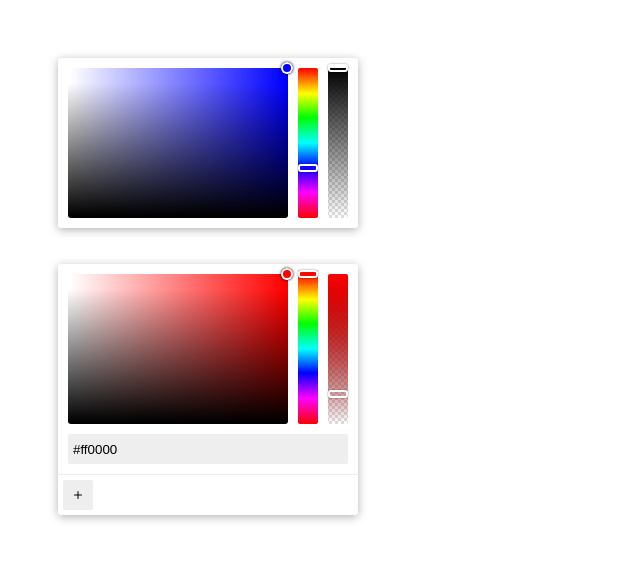
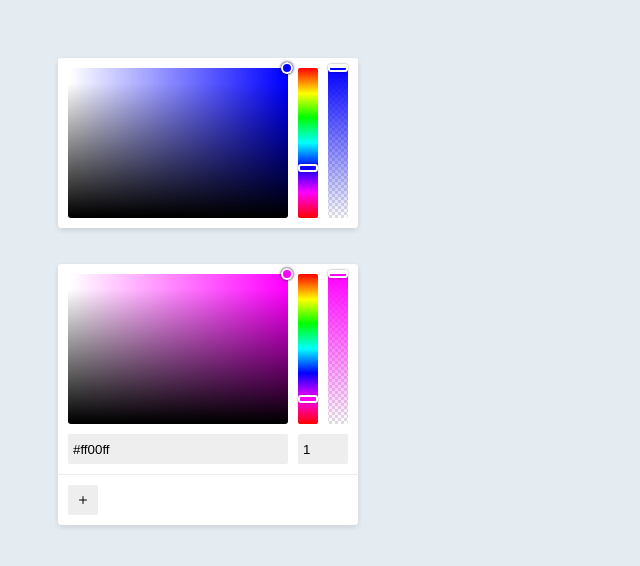
Before and after one commit to kartofelek007/color-picker, a website built with Vite: page index.html in a window 1280 px wide. Shown: the whole page, without its empty margins (0-640 px from the left). Built offline with nearby package versions, Linux system fonts and the light colour scheme.

Commit message:
dodanie opacity jako input

```diff
--- a/src/js/app.js
+++ b/src/js/app.js
@@ -8,7 +8,7 @@ import {ColorPicker} from "./colorpicker/colorpicker.js";
         inputVisible: false
     });
 
-    cp.onColorSelect.on(color =>  console.log(`colorpicker1:`, color));
+    //cp.onColorSelect.on(color =>  console.log(`colorpicker1:`, color));
     cp.setColorHEX("#0000ff")
 }
 
@@ -20,6 +20,7 @@ import {ColorPicker} from "./colorpicker/colorpicker.js";
         inputVisible: true
     });
 
-    cp.onColorSelect.on(color => console.log(`colorpicker2:`, color));
-    cp.setColorObj({r: 255, g: 0, b: 0, a: 0.2});
+    //cp.onColorSelect.on(color => console.log(`colorpicker2:`, color));
+    //cp.setColorObj({r: 255, g: 0, b: 0, a: 0.2});
+    cp.setColorHEX("#ff00ff")
 }
--- a/src/js/colorpicker/_color-library.js
+++ b/src/js/colorpicker/_color-library.js
@@ -2,7 +2,6 @@ import {Signal} from "./_signals.js";
 import {rgb2hex} from "./_functions.js";
 
 export class ColorLibrary {
-    #colorPicker
     #libraryID
     #DOM
     #colors
--- a/src/js/colorpicker/_color-slider.js
+++ b/src/js/colorpicker/_color-slider.js
@@ -65,6 +65,7 @@ export class ColorSlider {
         this.#DOM.dragEl.style.top = `${this.#cursorPos.y}px`;
         this.#color = this.getColor();
         this.#DOM.dragEl.style.background = this.#color.rgb;
+        this.onColorSelect.emit(this.#color);
     }
 
     #drag(e) {
@@ -102,13 +103,17 @@ export class ColorSlider {
     }
 
     setColor(color) {
-        this.#color = color;
         this.#setBgGradient(color);
 
         const hsb = rgb2hsb(color);
         const x = clamp(Math.ceil(hsb.s / (100 / this.#DOM.canvas.width)), 0, this.#DOM.canvas.width - 1);
         const y = clamp(this.#DOM.canvas.height - Math.ceil(hsb.b / (100 / this.#DOM.canvas.height)), 0, this.#DOM.canvas.height);
         this.#cursorPos = {x, y};
+        this.#updatePickerColor();
+    }
+
+    setHue(color) {
+        this.#setBgGradient(color);
         this.#updatePickerColor();
     }
 
--- a/src/js/colorpicker/_functions.js
+++ b/src/js/colorpicker/_functions.js
@@ -12,6 +12,10 @@ export function rgb2hex(r, g, b) {
 
 export function normalize(val, max, min) {
     return (val - min) / (max - min);
+}
+
+export function convertRange(value, r1, r2) {
+    return (value - r1[0]) * (r2[1] - r2[0]) / (r1[1] - r1[0]) + r2[0];
 }
 
 export function hex2rgb(hex) {
@@ -41,7 +45,7 @@ export function rgb2hsl(r, g, b) {
     let s;
     const l = (max + min) / 2;
 
-    if (max == min) {
+    if (max === min) {
         h = s = 0; // achromatic
     } else {
         const d = max - min;
@@ -60,13 +64,17 @@ export function rgb2hsl(r, g, b) {
         h /= 6;
     }
 
-    return [h, s, l];
+    return {
+        h,
+        s,
+        l
+    };
 }
 
 export function hsl2rgb(h, s, l) {
     let r, g, b;
 
-    if (s == 0) {
+    if (s === 0) {
         r = g = b = l; // achromatic
     } else {
         const hue2rgb = function hue2rgb(p, q, t) {
@@ -84,7 +92,11 @@ export function hsl2rgb(h, s, l) {
         g = hue2rgb(p, q, h);
         b = hue2rgb(p, q, h - 1 / 3);
     }
-    return [Math.round(r * 255), Math.round(g * 255), Math.round(b * 255)];
+    return {
+        r: Math.round(r * 255),
+        g: Math.round(g * 255),
+        b: Math.round(b * 255)
+    };
 }
 
 export function hex2hsb(hex) {
--- a/src/js/colorpicker/_hue-slider.js
+++ b/src/js/colorpicker/_hue-slider.js
@@ -93,7 +93,7 @@ export class HueSlider {
     setColor(color) {
         const hslColor = rgb2hsl(color.r, color.g, color.b);
 
-        const hue = hslColor[0] * 360;
+        const hue = hslColor.h * 360;
         const percent = hue / 360 * 100;
 
         this.#cursorPos.y = Math.round(this.#DOM.canvas.height * percent / 100);
--- a/src/js/colorpicker/_opacity-slider.js
+++ b/src/js/colorpicker/_opacity-slider.js
@@ -44,9 +44,10 @@ export class OpacitySlider {
     }
 
     #setBgGradient() {
+        this.#DOM.ctx.clearRect(0, 0, this.#DOM.canvas.width, this.#DOM.canvas.height);
         const gradient = this.#DOM.ctx.createLinearGradient(0, 0, 0, this.#DOM.canvas.height);
-        gradient.addColorStop(0, `rgba(${this.#color.r},${this.#color.g},${this.#color.b},1)`);
-        gradient.addColorStop(1, `rgba(${this.#color.r},${this.#color.g},${this.#color.b},0)`);
+        gradient.addColorStop(0, `rgba(${this.#color.r}, ${this.#color.g}, ${this.#color.b}, 1)`);
+        gradient.addColorStop(1, `rgba(${this.#color.r}, ${this.#color.g}, ${this.#color.b}, 0)`);
         this.#DOM.ctx.fillStyle = gradient;
         this.#DOM.ctx.fillRect(0, 0, this.#DOM.canvas.width, this.#DOM.canvas.height);
     }
@@ -71,16 +72,12 @@ export class OpacitySlider {
 
         let y = clamp(e.pageY - (g.top + window.scrollY), 0, g.height);
         this.#cursorPos.y = Math.abs(y);
-
-        if (this.#cursorPos.y > this.#DOM.canvas.height - 1) {
-            this.#cursorPos.y = this.#DOM.canvas.height - 1;
-        }
-
         this.#cursorPos.x = g.width / 2;
 
-        const color = this.getOpacity();
+        const opacity = this.getOpacity();
+
         this.#DOM.dragEl.style.top = `${y}px`;
-        this.onOpacitySelect.emit(color);
+        this.onOpacitySelect.emit(opacity);
     }
 
     setColor(color) {
@@ -97,8 +94,6 @@ export class OpacitySlider {
     }
 
     getOpacity() {
-        const pixel = this.#DOM.ctx.getImageData(0, this.#cursorPos.y, 1, 1).data;
-        const x = pixel[3];
-        return Number(normalize(x, 255, 0).toFixed(2));
+        return +Number(1 - Number(normalize(this.#cursorPos.y, this.#DOM.canvas.height, 0))).toFixed(2);
     }
 }
--- a/src/js/colorpicker/colorpicker.js
+++ b/src/js/colorpicker/colorpicker.js
@@ -2,7 +2,7 @@ import "./css/style.scss";
 
 import {ColorSlider} from "./_color-slider.js";
 import {HueSlider} from "./_hue-slider.js";
-import {hex2rgba, rgb2hex} from "./_functions.js";
+import {convertRange, hex2rgba, rgb2hex} from "./_functions.js";
 import {Signal} from "./_signals.js";
 import {ColorLibrary} from "./_color-library.js";
 import {OpacitySlider} from "./_opacity-slider.js";
@@ -21,21 +21,35 @@ export class ColorPicker {
         this.onOpacitySelect = new Signal();
         this.#DOM = {}
         this.#DOM.place = place;
-        this.#color = "#FF0000";
+        this.#color = {r: 255, g: 0, b: 0, a: 1};
 
         this.#options = {
             ...{
                 libraryID: "colors",
-                inputVisible : true,
-                libraryVisible : true,
+                inputVisible: true,
+                libraryVisible: true,
             }, ...opts
         };
 
         this.#createElement();
-        this.setColorHEX(this.#color);
+        this.#updateInputValue();
 
         if (allPickers[this.#options.libraryID] === undefined) allPickers[this.#options.libraryID] = [];
         allPickers[this.#options.libraryID].push(this);
+    }
+
+    #updateInputValue() {
+        if (!this.#options.inputVisible) return;
+        let opacity = "";
+        const hex = rgb2hex(this.#color.r, this.#color.g, this.#color.b);
+        if (this.#color.a !== 1 && this.#color.a !== 0) {
+            const opa = parseInt(convertRange(this.#color.a, [0, 1], [0, 255]))
+            opacity = Number(opa).toString(16).toUpperCase();
+        }
+        if (this.#color.a === 0) {
+            opacity = "00";
+        }
+        this.#DOM.input.value = hex + opacity
     }
 
     #createElement() {
@@ -51,6 +65,7 @@ export class ColorPicker {
         //tworzę input
         if (this.#options.inputVisible) {
             this.#createInput();
+            this.#createInputOpacity();
         }
 
         if (this.#options.libraryVisible) {
@@ -58,21 +73,27 @@ export class ColorPicker {
         }
 
         this.#DOM.hueSlider.onHueSelect.on(color => {
-            this.#DOM.colorSlider.setColor(color);
+            this.#DOM.colorSlider.setHue(color);
             this.onHueSelect.emit(color);
+            this.#color = {...this.#color, ...color};
+            this.#DOM.opacitySlider.setColor(this.#color);
+            this.onColorSelect.emit(this.#color);
         });
 
         this.#DOM.opacitySlider.onOpacitySelect.on(opacity => {
             this.#color.a = opacity;
             this.onOpacitySelect.emit({color: this.#color, opacity});
             this.onColorSelect.emit(this.#color);
+            this.#updateInputValue();
+            if (this.#options.inputVisible) {
+                this.#DOM.inputOpacity.value = opacity;
+            }
         });
 
         this.#DOM.colorSlider.onColorSelect.on(color => {
-            const hex = rgb2hex(color.r, color.g, color.b);
             color.a = this.#DOM.opacitySlider.getOpacity();
             this.#color = color;
-            if (this.#options.inputVisible) this.#DOM.input.value = hex;
+            this.#updateInputValue()
             this.onColorSelect.emit(color);
         });
     }
@@ -94,8 +115,28 @@ export class ColorPicker {
                     const val = this.#DOM.input.value;
                     const hex = val.substring(0, val.length - 2);
                     const opacity = parseInt(val.substring(val.length - 2), 16);
-                    const rgba = hex2rgba(hex, opacity)
+                    const opa = Number(convertRange(opacity, [0, 255], [0, 1])).toFixed(2);
+                    const rgba = hex2rgba(hex, opa)
                     this.setColorObj(rgba);
+                }
+            }
+        });
+    }
+
+    #createInputOpacity() {
+        this.#DOM.inputOpacity = document.createElement("input");
+        this.#DOM.inputOpacity.classList.add("colorpicker-input-opacity");
+        this.#DOM.el.append(this.#DOM.inputOpacity);
+
+        //po wpisaniu koloru do inputa sprawdzam czy jest on w poprawnym formacie
+        //i w razie czego aktualizuję kolor w sliderach
+        this.#DOM.inputOpacity.addEventListener("keyup", e => {
+            if (e.key === "Enter") {
+                const val = this.#DOM.inputOpacity.value;
+                if (!isNaN(Number(val)) && Number(val) <= 100 && Number(val) >= 0) {
+                    this.#color.a = Number(val);
+                    this.#DOM.opacitySlider.setOpacity(val);
+                    this.#updateInputValue();
                 }
             }
         });
@@ -121,18 +162,20 @@ export class ColorPicker {
         const rgba = hex2rgba(color);
         this.#color = rgba;
         this.#DOM.hueSlider.setColor(rgba);
+        this.#DOM.opacitySlider.setColor(rgba);
         this.#DOM.opacitySlider.setOpacity(1);
         this.#DOM.colorSlider.setColor(rgba);
-        if (this.#options.inputVisible) this.#DOM.input.value = color;
+        if (this.#options.inputVisible) this.#updateInputValue();
     }
 
     setColorObj(color) {
         this.#color = color;
         this.#DOM.hueSlider.setColor(color);
         this.#DOM.opacitySlider.setColor(color);
+        this.#DOM.opacitySlider.setColor(color);
         this.#DOM.opacitySlider.setOpacity(color.a);
         this.#DOM.colorSlider.setColor(color);
-        if (this.#options.inputVisible) this.#DOM.input.value = rgb2hex(color.r, color.g, color.b);
+        if (this.#options.inputVisible) this.#updateInputValue();
     }
 
     updateLibrary() {
--- a/src/js/colorpicker/css/style.scss
+++ b/src/js/colorpicker/css/style.scss
@@ -1,20 +1,24 @@
+body {
+    background: #e5ecf1;
+}
+
 .colorpicker {
     width: 300px;
     background: #fff;
     box-sizing: border-box;
     border-radius: 3px;
+    box-shadow: 0 2px 5px rgba(0 0 0 / 0.1), 0 2px 10px rgba(0 0 0 / 0.02);
     padding: 10px;
     display: grid;
     -webkit-user-select: none;
     -moz-user-select: none;
     -ms-user-select: none;
     user-select: none;
-    box-shadow: 0 2px 10px rgba(#000, 0.3);
     gap: 0 10px;
     grid-template-columns: auto 20px 20px;
     grid-template-areas:
         "picker hue opacity"
-        "input input input"
+        "input input-opacity input-opacity"
         "library library library";
 }
 
@@ -97,8 +101,8 @@
     border-radius: 3px;
 }
 
-.colorpicker-input {
-    grid-area: input;
+.colorpicker-input,
+.colorpicker-input-opacity {
     border-radius: 2px;
     padding: 10px 5px;
     height: 30px;
@@ -106,6 +110,14 @@
     border: 0;
     margin-top: 10px;
     font-family: sans-serif;
+}
+
+.colorpicker-input {
+    grid-area: input;
+}
+
+.colorpicker-input-opacity {
+    grid-area: input-opacity;
 }
 
 .colorpicker-library {
@@ -117,7 +129,7 @@
     margin-left: -10px;
     margin-right: -10px;
     margin-bottom: -5px;
-    padding: 5px 5px 0;
+    padding: 10px 10px 5px;
     min-height: 30px;
 }
 
```
Also changed, not shown: screen.png.
